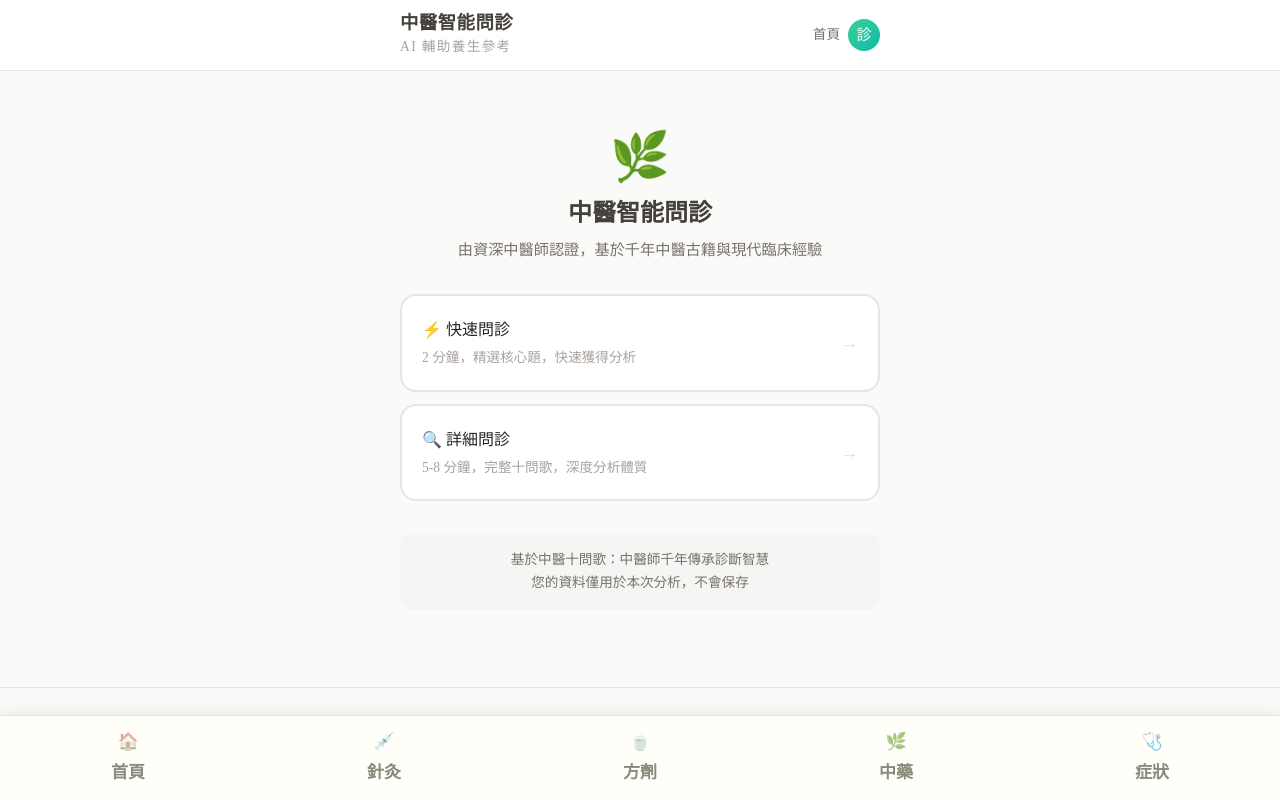
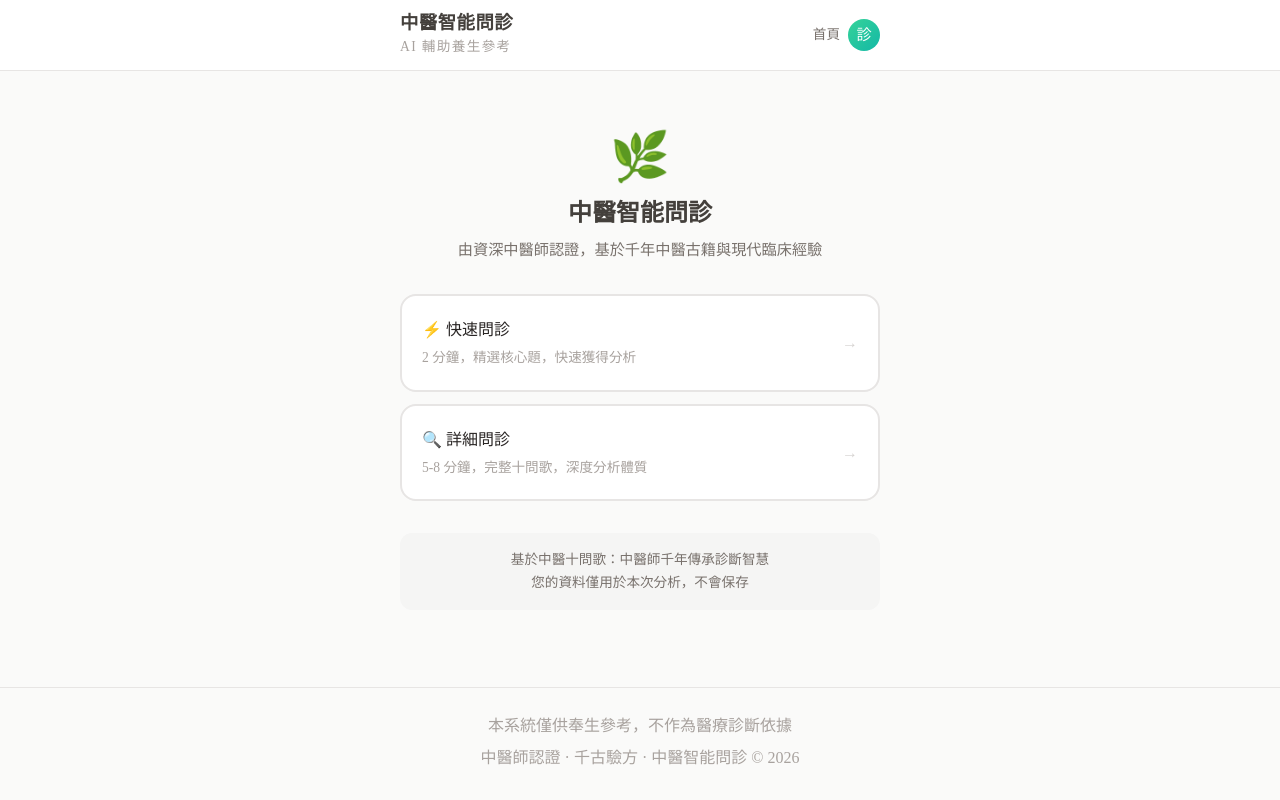
Before and after one commit to realtcmweb/tcm-knowledge-base, a Next.js app: page /en/consult in a window 1280 px wide. Built offline with nearby package versions, Linux system fonts and the light colour scheme.

Commit message:
remove: 拿掉所有bottom nav，回歸乾淨內容

```diff
--- a/app/[locale]/acu/page.tsx
+++ b/app/[locale]/acu/page.tsx
@@ -3,7 +3,6 @@
 import React, { useState, useEffect } from 'react'
 import Link from 'next/link'
 import treatmentsData from '../../../public/data/treatments.json'
-import BottomNav from '@/components/BottomNav'
 
 interface Acupoint {
   code: string
@@ -575,7 +574,6 @@ export default function AcupointsPage() {
       )}
 
       {showMenu && <div style={{ position: 'fixed', inset: 0, zIndex: 99 }} onClick={() => setShowMenu(false)} />}
-    <BottomNav />
     </div>
   )
 }
--- a/app/[locale]/components/BottomNav.tsx
+++ /dev/null
@@ -1,70 +0,0 @@
-'use client'
-
-import React from 'react'
-import Link from 'next/link'
-import { usePathname } from 'next/navigation'
-
-interface NavItem {
-  href: string
-  label: string
-  emoji: string
-}
-
-const NAV_ITEMS: NavItem[] = [
-  { href: '/', label: '首頁', emoji: '🏠' },
-  { href: '/acu', label: '針灸', emoji: '💉' },
-  { href: '/db', label: '方劑', emoji: '🍵' },
-  { href: '/herbs', label: '中藥', emoji: '🌿' },
-  { href: '/symptoms', label: '症狀', emoji: '🩺' },
-]
-
-export default function BottomNav() {
-  const pathname = usePathname()
-
-  return (
-    <div style={{
-      position: 'fixed',
-      bottom: 0,
-      left: 0,
-      right: 0,
-      backgroundColor: '#FFFEF9',
-      borderTop: '1.5px solid #E8E4DC',
-      display: 'flex',
-      justifyContent: 'space-around',
-      padding: '6px 0 calc(6px + env(safe-area-inset-bottom))',
-      zIndex: 500,
-      boxShadow: '0 -2px 12px rgba(0,0,0,0.08)',
-    }}>
-      {NAV_ITEMS.map(item => {
-        const isActive = pathname === item.href || (item.href !== '/' && pathname.startsWith(item.href))
-        return (
-          <Link
-            key={item.href}
-            href={item.href}
-            style={{
-              display: 'flex',
-              flexDirection: 'column',
-              alignItems: 'center',
-              gap: '2px',
-              padding: '6px 8px',
-              textDecoration: 'none',
-              minWidth: '52px',
-            }}
-          >
-            <span style={{
-              fontSize: '20px',
-              opacity: isActive ? 1 : 0.55,
-              transition: 'opacity 0.15s',
-            }}>{item.emoji}</span>
-            <span style={{
-              fontSize: '10px',
-              fontWeight: isActive ? 700 : 600,
-              color: isActive ? '#1a3A2C' : '#8A8A7A',
-              transition: 'color 0.15s',
-            }}>{item.label}</span>
-          </Link>
-        )
-      })}
-    </div>
-  )
-}
--- a/app/[locale]/consult/page.tsx
+++ b/app/[locale]/consult/page.tsx
@@ -2,7 +2,6 @@
 
 import { useState, useRef, useCallback } from 'react'
 import Link from 'next/link'
-import BottomNav from '@/components/BottomNav'
 
 // ============================================
 // 題目類型
@@ -897,7 +896,6 @@ export default function ConsultPage() {
         <p>本系統僅供奉生參考，不作為醫療診斷依據</p>
         <p className="mt-1">中醫師認證 · 千古驗方 · 中醫智能問診 © 2026</p>
       </footer>
-    <BottomNav />
     </div>
   )
 }
--- a/app/[locale]/db/page.tsx
+++ b/app/[locale]/db/page.tsx
@@ -2,7 +2,6 @@
 
 import React, { useState, useEffect, useMemo } from 'react'
 import Link from 'next/link'
-import BottomNav from '@/components/BottomNav'
 
 interface Formula {
   id: number
@@ -520,7 +519,6 @@ export default function FormulasPage() {
       )}
 
       {showMenu && <div style={{ position: 'fixed', inset: 0, zIndex: 99 }} onClick={() => setShowMenu(false)} />}
-    <BottomNav />
     </div>
   )
 }
--- a/app/[locale]/herbs/page.tsx
+++ b/app/[locale]/herbs/page.tsx
@@ -1,7 +1,6 @@
 'use client'
 import React, { useState, useEffect, useRef } from 'react'
 import Link from 'next/link'
-import BottomNav from '@/components/BottomNav'
 
 interface Herb {
   name: string
@@ -341,7 +340,6 @@ export default function HerbsPage() {
       )}
 
       {showMenu && <div style={{ position: 'fixed', inset: 0, zIndex: 99 }} onClick={() => setShowMenu(false)} />}
-    <BottomNav />
     </div>
   )
 }
--- a/app/[locale]/page.tsx
+++ b/app/[locale]/page.tsx
@@ -3,7 +3,6 @@
 import React, { useState, useEffect } from 'react'
 import Link from 'next/link'
 import { useRouter } from 'next/navigation'
-import BottomNav from '@/components/BottomNav'
 
 const MENU_ITEMS = [
   { label: '👤 登錄 / 註冊', href: '#', action: 'login' },
@@ -238,7 +237,6 @@ export default function HomePage() {
       )}
 
       {showMenu && <div style={{ position: 'fixed', inset: 0, zIndex: 99 }} onClick={() => setShowMenu(false)} />}
-    <BottomNav />
   </div>
   )
 }
--- a/app/[locale]/symptoms/page.tsx
+++ b/app/[locale]/symptoms/page.tsx
@@ -3,7 +3,6 @@
 import React, { useState, useEffect, useMemo } from 'react'
 import Link from 'next/link'
 import diseasesData from '@/public/data/diseases.json'
-import BottomNav from '@/components/BottomNav'
 
 type Lang = 'tw' | 'cn'
 const LANG_KEY = 'tcm_lang'
@@ -573,7 +572,6 @@ export default function SymptomsPage() {
       )}
 
       {showMenu && <div style={{ position: 'fixed', inset: 0, zIndex: 99 }} onClick={() => setShowMenu(false)} />}
-    <BottomNav />
     </div>
   )
 }
--- a/app/[locale]/treat/page.tsx
+++ b/app/[locale]/treat/page.tsx
@@ -3,7 +3,6 @@
 import React, { useState, useEffect } from 'react'
 import Link from 'next/link'
 import treatments from '../../../public/data/treatments.json'
-import BottomNav from '@/components/BottomNav'
 
 const navItems = [
   { href: '/acu', label: '針灸大全', emoji: '💉' },
@@ -137,7 +136,6 @@ export default function TreatPage() {
           </Link>
         ))}
       </div>
-    <BottomNav />
     </div>
   )
 }
--- a/components/BottomNav.tsx
+++ /dev/null
@@ -1,70 +0,0 @@
-'use client'
-
-import React from 'react'
-import Link from 'next/link'
-import { usePathname } from 'next/navigation'
-
-interface NavItem {
-  href: string
-  label: string
-  emoji: string
-}
-
-const NAV_ITEMS: NavItem[] = [
-  { href: '/', label: '首頁', emoji: '🏠' },
-  { href: '/acu', label: '針灸', emoji: '💉' },
-  { href: '/db', label: '方劑', emoji: '🍵' },
-  { href: '/herbs', label: '中藥', emoji: '🌿' },
-  { href: '/symptoms', label: '症狀', emoji: '🩺' },
-]
-
-export default function BottomNav() {
-  const pathname = usePathname()
-
-  return (
-    <div style={{
-      position: 'fixed',
-      bottom: 0,
-      left: 0,
-      right: 0,
-      backgroundColor: '#FFFEF9',
-      borderTop: '1.5px solid #E8E4DC',
-      display: 'flex',
-      justifyContent: 'space-around',
-      padding: '6px 0 calc(6px + env(safe-area-inset-bottom))',
-      zIndex: 500,
-      boxShadow: '0 -2px 12px rgba(0,0,0,0.08)',
-    }}>
-      {NAV_ITEMS.map(item => {
-        const isActive = pathname === item.href || (item.href !== '/' && pathname.startsWith(item.href))
-        return (
-          <Link
-            key={item.href}
-            href={item.href}
-            style={{
-              display: 'flex',
-              flexDirection: 'column',
-              alignItems: 'center',
-              gap: '2px',
-              padding: '6px 8px',
-              textDecoration: 'none',
-              minWidth: '52px',
-            }}
-          >
-            <span style={{
-              fontSize: '20px',
-              opacity: isActive ? 1 : 0.55,
-              transition: 'opacity 0.15s',
-            }}>{item.emoji}</span>
-            <span style={{
-              fontSize: '10px',
-              fontWeight: isActive ? 700 : 600,
-              color: isActive ? '#1a3A2C' : '#8A8A7A',
-              transition: 'color 0.15s',
-            }}>{item.label}</span>
-          </Link>
-        )
-      })}
-    </div>
-  )
-}
```
